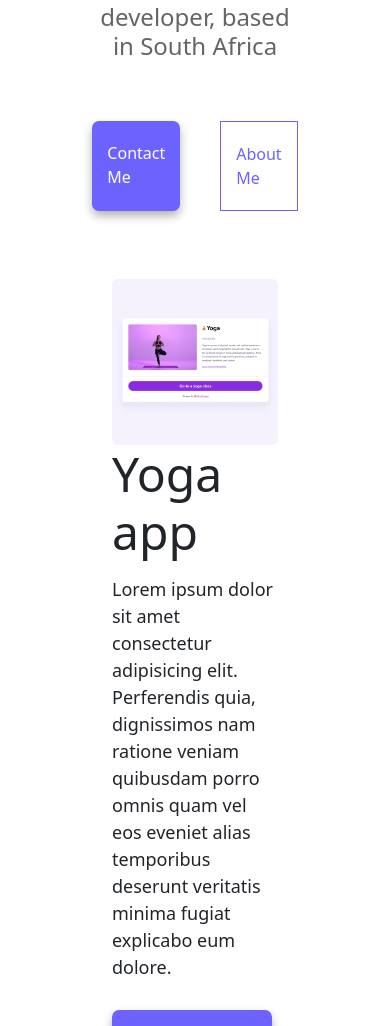
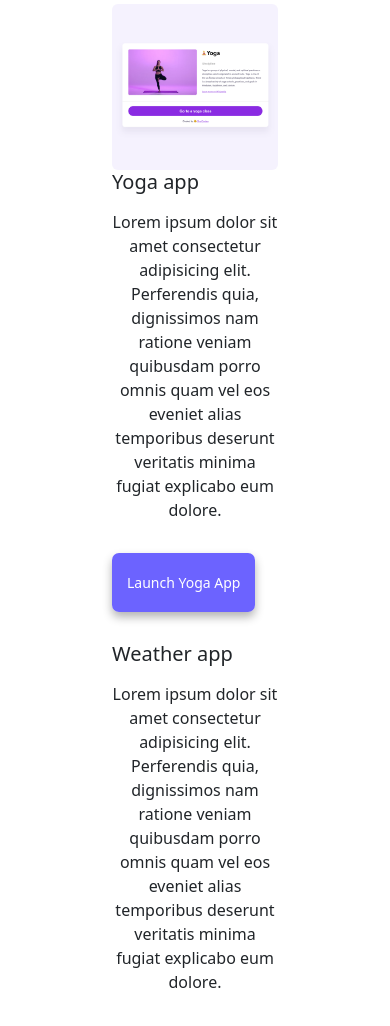
Before and after one commit to Isabelphiri/Responsive-Advanced-Tools, a website: page index.html in a window 390 px wide. Shown: the part 471-1497 px from the top of the page. Drawn offline with nearby package versions, Linux system fonts and the light colour scheme.

Commit message:
added media queries

```diff
--- a/index.html
+++ b/index.html
@@ -8,7 +8,7 @@
     <title>Isabel Phiri a Front-end developer</title>
     <link href="https://cdn.jsdelivr.net/npm/bootstrap@5.3.3/dist/css/bootstrap.min.css" rel="stylesheet" integrity="sha384-QWTKZyjpPEjISv5WaRU9OFeRpok6YctnYmDr5pNlyT2bRjXh0JMhjY6hW+ALEwIH" crossorigin="anonymous">
 <script src="https://cdn.jsdelivr.net/npm/bootstrap@5.3.3/dist/js/bootstrap.bundle.min.js" integrity="sha384-YvpcrYf0tY3lHB60NNkmXc5s9fDVZLESaAA55NDzOxhy9GkcIdslK1eN7N6jIeHz" crossorigin="anonymous"></script>
-<link rel="stylesheet" href="style.css"/>
+<link rel="stylesheet" href="/style.css"/>
   </head>
 <nav class="navbar navbar-expand-lg navbar-light bg-light fixed-top">
   <div class="container">
@@ -53,7 +53,7 @@
         explicabo eum dolore.
       </p>
       <div class="mt-5">
-        <a href="#" class="primary-link">Launch Yoga App</a>
+        <a href="#" class="primary-link" title="Donora">Launch Yoga App</a>
       </div>
     </div>
       </div>
@@ -67,7 +67,7 @@
               explicabo eum dolore.
             </p>
             <div class="mb-5 mt-5">
-              <a href="#" class="primary-link">Launch Weather App</a>
+              <a href="#" class="primary-link" title="Donora">Launch Weather App</a>
             </div>
             <div class="col-md-6">
               <h2 class="mb-3">Yogurt app</h2>
@@ -78,7 +78,7 @@
                 explicabo eum dolore.
               </p>
               <div class="mt-5">
-                <a href="#" class="primary-link">Launch Yogurt App</a>
+                <a href="#" class="primary-link" title="Donora">Launch Yogurt App</a>
               </div>
             </div>
           </div>
--- a/style.css
+++ b/style.css
@@ -55,7 +55,7 @@ p {
 }
 
 .secondary-link {
-  border: radius 7px;
+  border-radius: 7px;
   padding: 20px 15px;
   text-decoration: none;
   text-transform: capitalize;
@@ -88,3 +88,29 @@ p {
 .email-link:hover {
   text-decoration: underline;
 }
+
+@media (max-width: 576px) {
+  h1 {
+    font-size: 40px;
+  }
+  h2 {
+    font-size: 20px;
+
+  }
+  h3 {
+    font-size: 18px;
+
+  }
+  p {
+    text-align: center;
+    font-size: 16px;
+
+  }
+  .primary-link {
+    font-size: 14px;
+  }
+  .secondary-link {
+    font-size: 14px;
+  }
+
+}
```
Also changed, not shown: about.html (+1 -1 lines).
